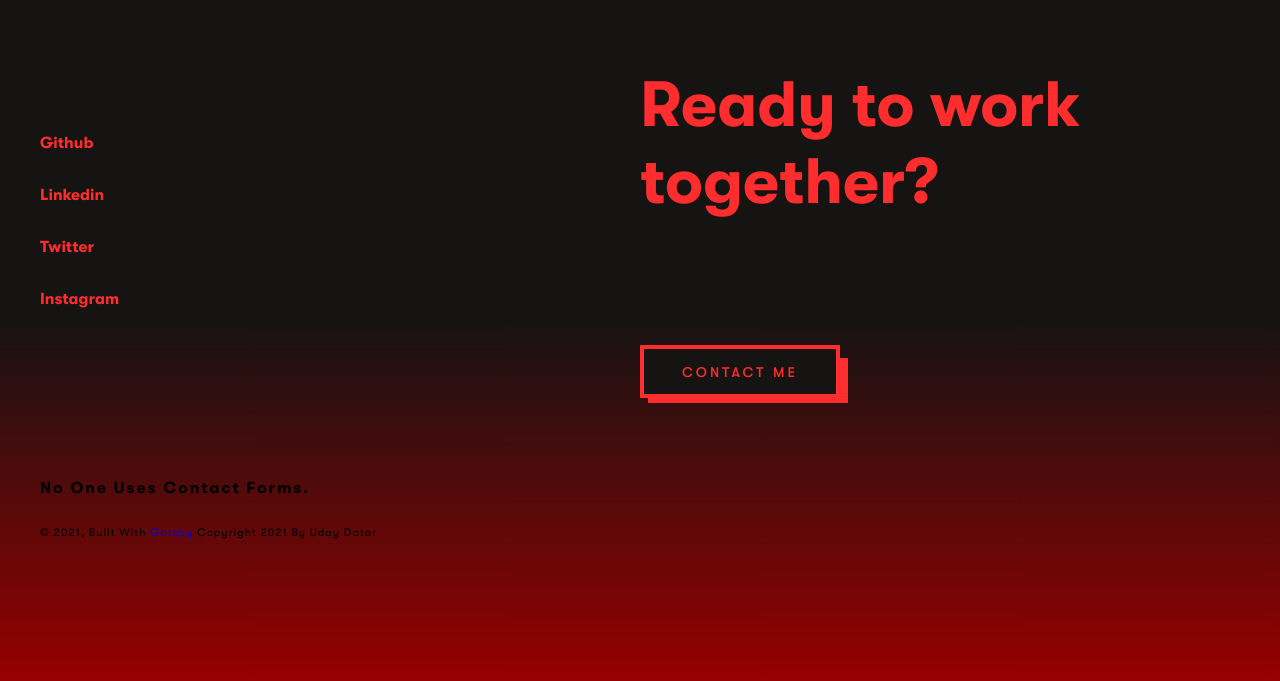
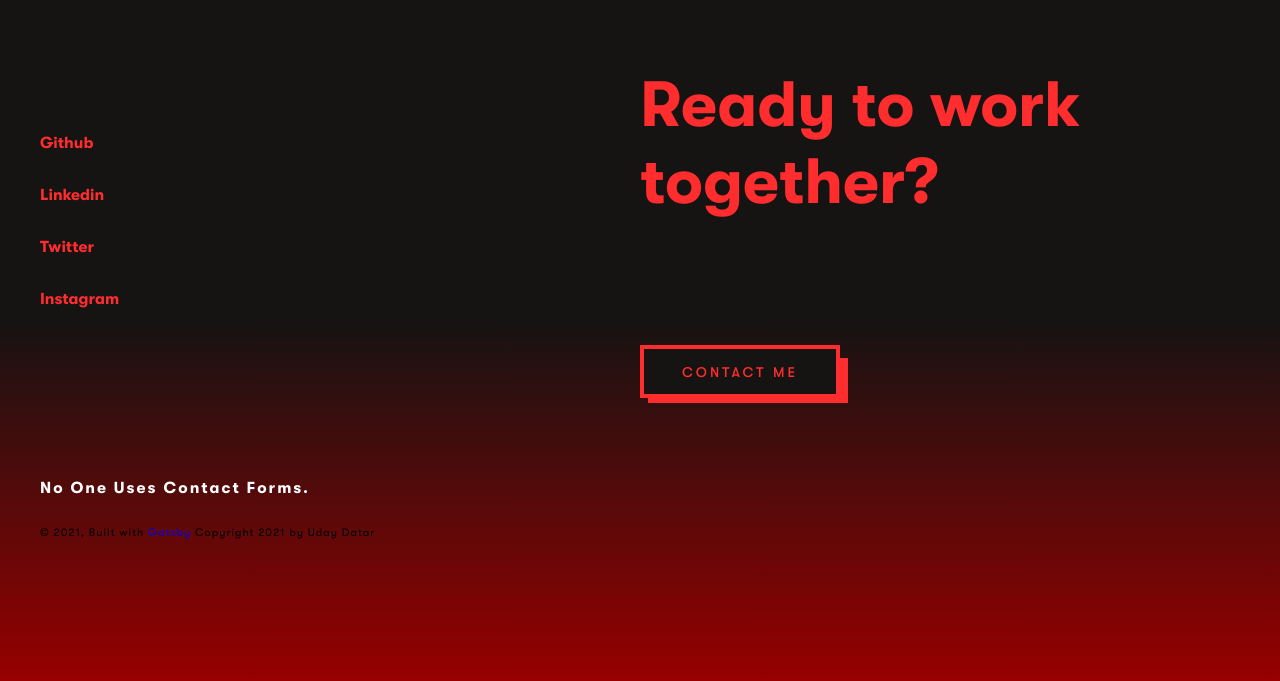
Before and after one commit to udaydatar7/portfolio-website, a Gatsby site: page / in a window 1280 px wide. Shown: the part 822-1503 px from the top of the page. Built offline with nearby package versions, Linux system fonts and the light colour scheme; Gatsby itself is replaced by a stand-in of ours.

Commit message:
Update style.js

```diff
--- a/src/components/layout/footer/style.js
+++ b/src/components/layout/footer/style.js
@@ -39,12 +39,13 @@ export const SubRight = styled.p`
 	text-transform: capitalize;
 	margin-bottom: 20px;
 	font-family: "GT-Walsheim-Pro-Bold";
+	color: #fff;
 `
 export const CopyRight = styled.p`
+	color: #fff;
 	font-size: 11px;
 	line-height: 1.8;
 	letter-spacing:1px;
-	text-transform: capitalize;
 `
 export const FooterBody = styled.div`
 	display: grid;
```
